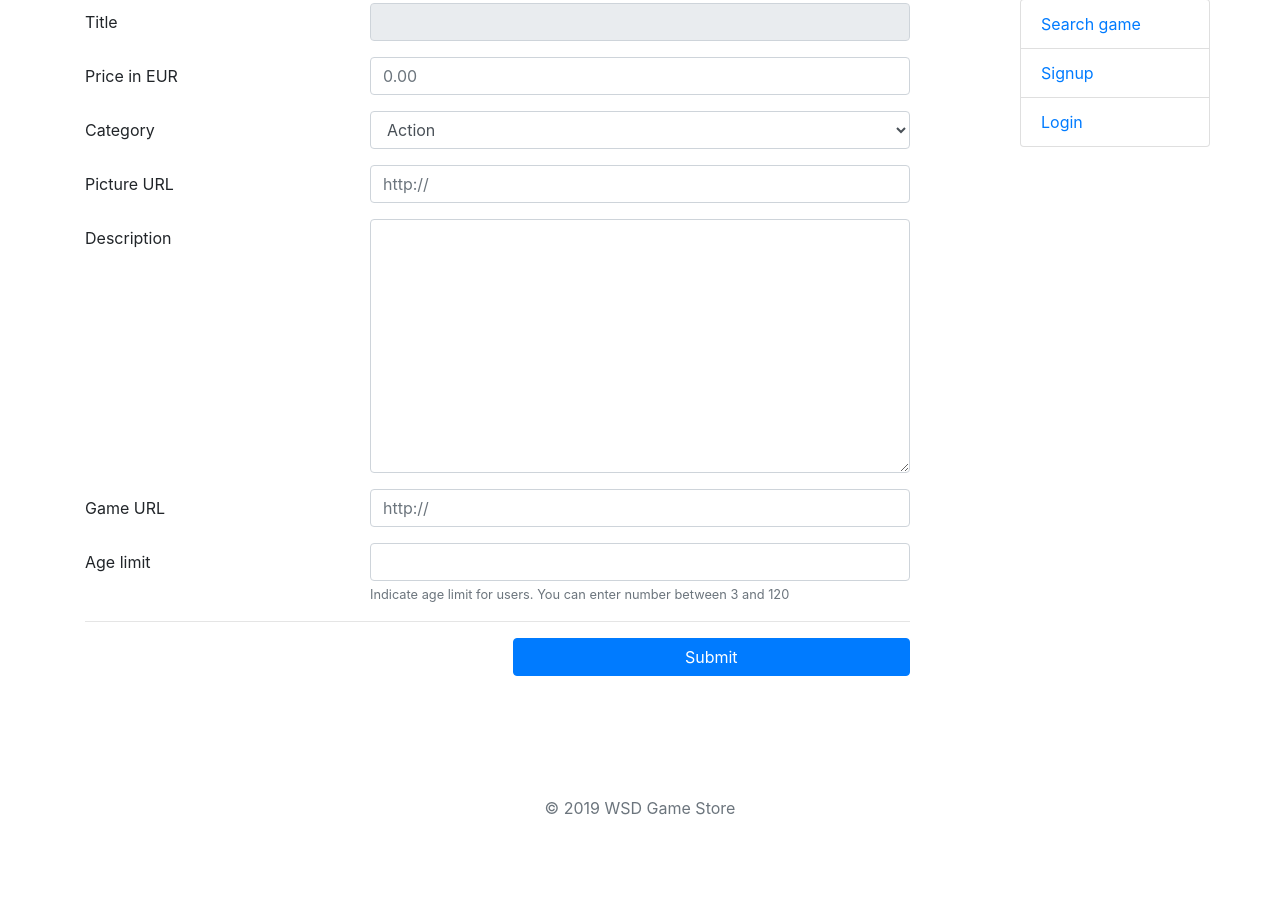
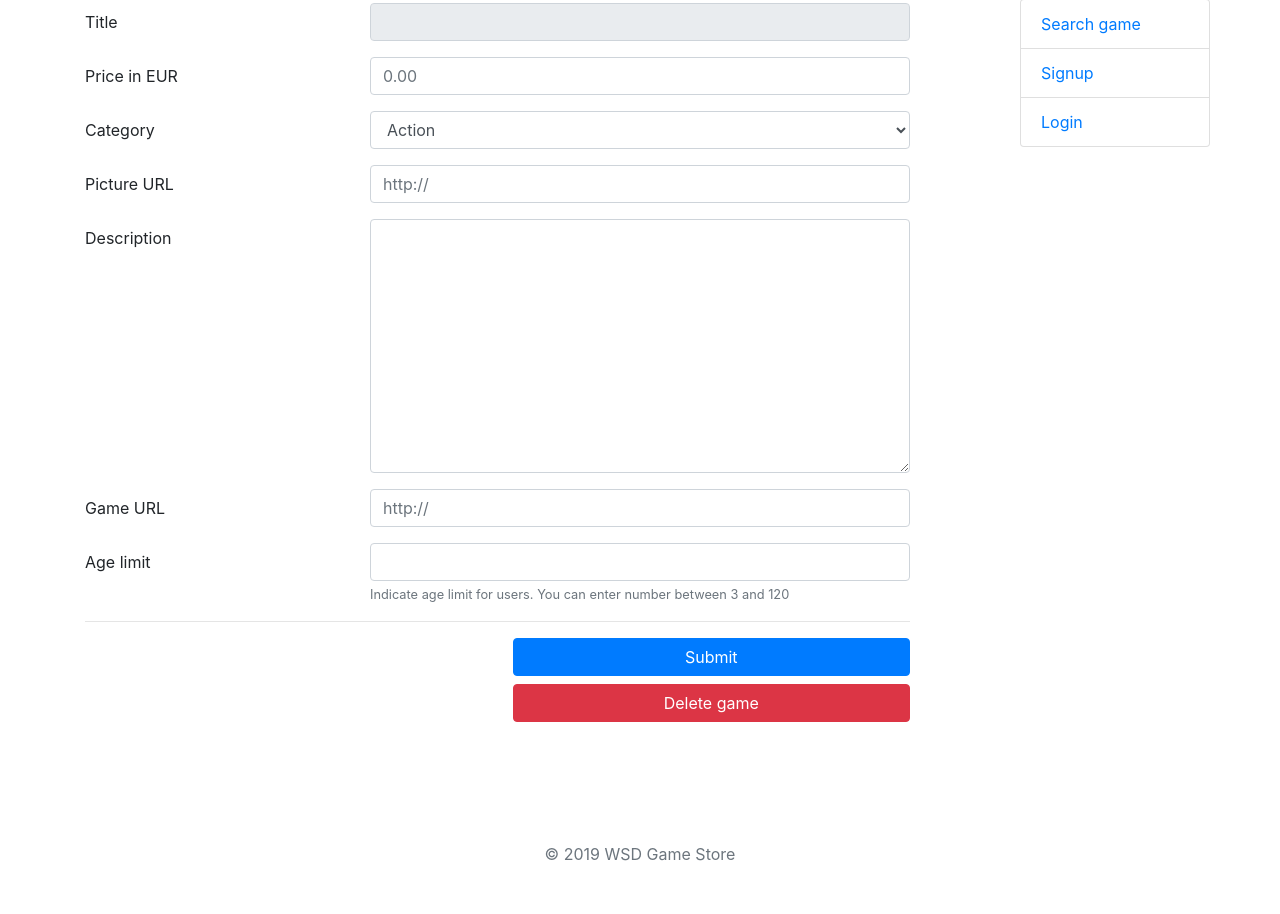
Before and after one commit to sashatoday/Online_Gamestore, a Django app: template app/gamestore/templates/game/edit_game.html in a window 1280 px wide. Shown: the part 187-1101 px from the top of the page. Before the commit the page ends 1002 px from the top, so only its background shows below. Run offline with Django 3.2, Linux system fonts and the light colour scheme; the template is opened without the code that fills it: values that come from a table or form of the project are taken from there, others are empty; some libraries are stand-ins or nearby versions.

Commit message:
Add delete game functionality

```diff
--- a/app/gamestore/templates/game/edit_game.html
+++ b/app/gamestore/templates/game/edit_game.html
@@ -12,7 +12,8 @@
     <hr class="mb-3">
     <div class="row">
       <div class="col-md-6 offset-md-6">
-        <button type="submit" class="btn btn-primary btn-block">Submit</button>
+        <button name="updategame" type="submit" class="btn btn-primary btn-block">Submit</button>
+        <button name="deletegame" type="submit" class="btn btn-danger btn-block">Delete game</button>
       </div>
     </div>
   </form>
--- a/app/gamestore/views/game.py
+++ b/app/gamestore/views/game.py
@@ -144,7 +144,10 @@ def edit_game(request, game_id):
         'developer' : developer,
     }
     if request.method == 'POST':
-        form = GameUpdateForm(request.POST)
+        if 'deletegame' in request.POST:
+            game.delete()
+            return redirect('uploaded_games')
+        form = GameUpdateForm(request.POST, instance=game)
         if form.is_valid():
             game = form.save(commit=False)
             game.developer = request.user.userprofile
```
Also changed, not shown: app/db.sqlite3.
